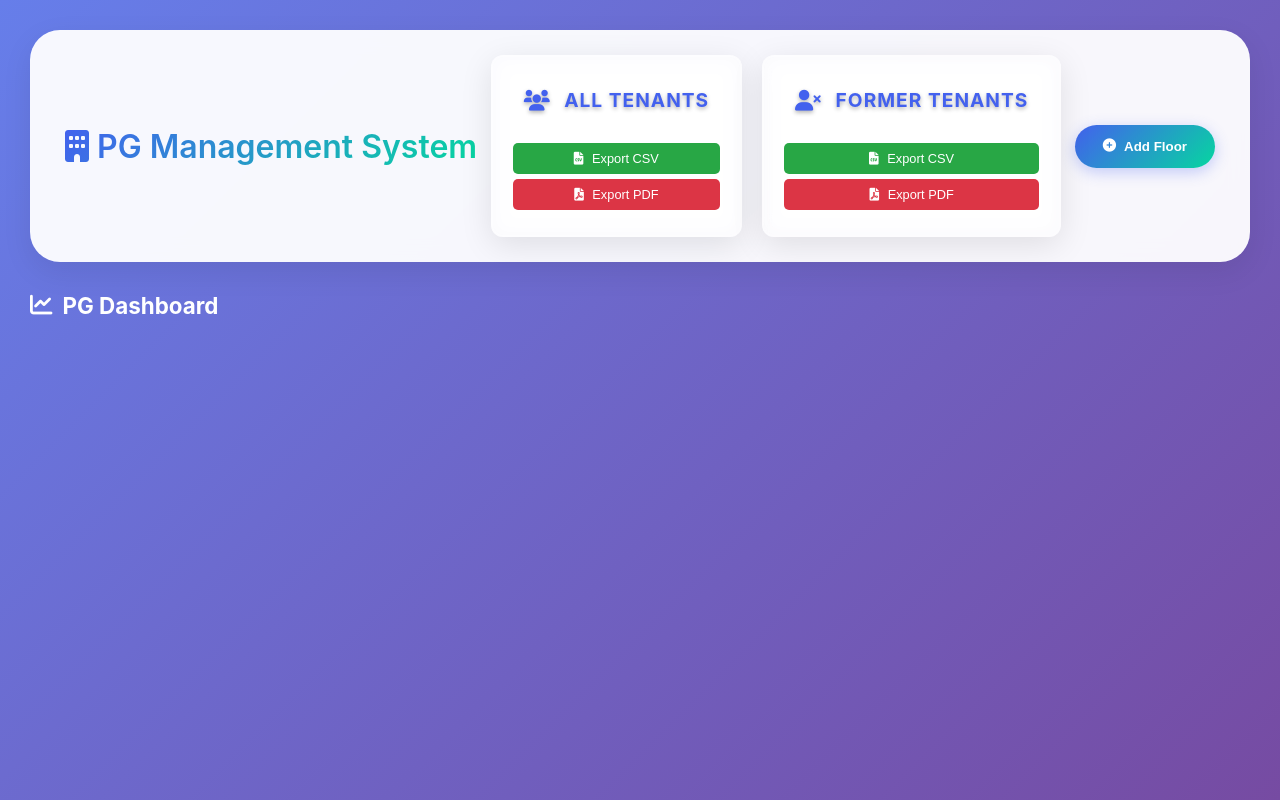
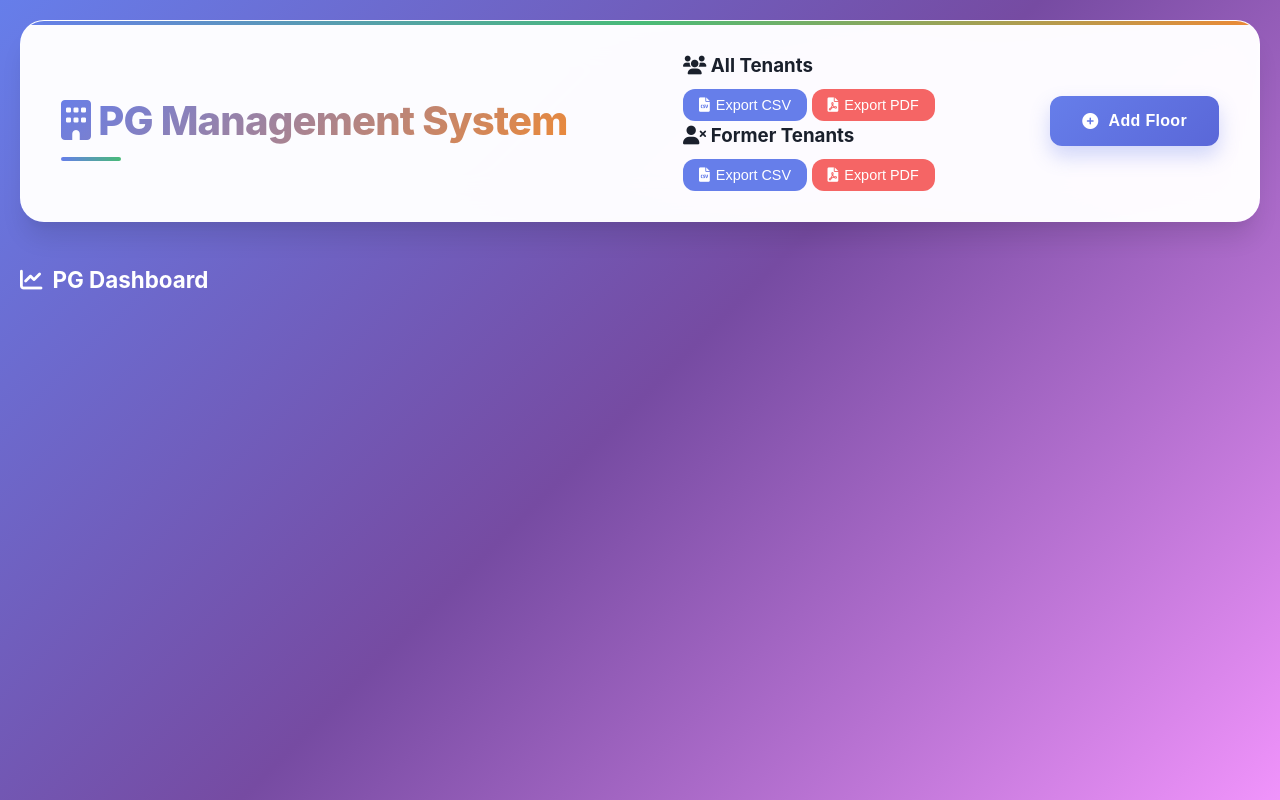
Before and after one commit to ownproject33-commits/TSP_LB, a Flask app: page / in a window 1280 px wide. Run offline with Flask 3, Linux system fonts and the light colour scheme; data that the repository does not hold is empty; some libraries are stand-ins or nearby versions.

Commit message:
Update style.css

```diff
--- a/static/style.css
+++ b/static/style.css
@@ -3,22 +3,27 @@
 ========================================= */
 
 :root{
---primary-color:#4361ee;
---primary-dark:#3a56d4;
---secondary-color:#06d6a0;
---danger-color:#ef476f;
---warning-color:#ffd166;
---dark-color:#2b2d42;
---light-color:#f8f9fa;
---gray-color:#6c757d;
+--primary-color:#667eea;
+--primary-dark:#5a67d8;
+--secondary-color:#48bb78;
+--accent-color:#ed8936;
+--danger-color:#f56565;
+--warning-color:#ecc94b;
+--dark-color:#1a202c;
+--light-color:#f7fafc;
+--gray-color:#718096;
+--border-color:#e2e8f0;
 
---border-radius:16px;
---card-radius:20px;
+--border-radius:20px;
+--card-radius:24px;
+--button-radius:12px;
 
---box-shadow:0 10px 30px rgba(0,0,0,.08);
---box-shadow-hover:0 20px 40px rgba(0,0,0,.12);
+--box-shadow:0 20px 25px -5px rgba(0,0,0,.1), 0 10px 10px -5px rgba(0,0,0,.04);
+--box-shadow-hover:0 25px 50px -12px rgba(0,0,0,.25);
+--box-shadow-sm:0 1px 3px 0 rgba(0,0,0,.1), 0 1px 2px 0 rgba(0,0,0,.06);
 
---transition:all .3s ease;
+--transition:all .3s cubic-bezier(.4,0,.2,1);
+--transition-slow:all .5s cubic-bezier(.4,0,.2,1);
 }
 
 /* =========================================
@@ -32,10 +37,13 @@
 }
 
 body{
-font-family:'Inter',-apple-system,BlinkMacSystemFont,'Segoe UI',Roboto,sans-serif;
-background:linear-gradient(135deg,#667eea 0%,#764ba2 100%);
+font-family:'Inter',-apple-system,BlinkMacSystemFont,'Segoe UI',Roboto,'Helvetica Neue',Arial,sans-serif;
+background:linear-gradient(135deg,#667eea 0%,#764ba2 50%,#f093fb 100%);
+background-attachment:fixed;
 min-height:100vh;
-padding:30px;
+padding:20px;
+color:var(--dark-color);
+line-height:1.6;
 }
 
 /* =========================================
@@ -52,30 +60,54 @@
 ========================================= */
 
 .app-header{
-background:rgba(255,255,255,.95);
-backdrop-filter:blur(10px);
-border-radius:30px;
-padding:25px 35px;
-margin-bottom:30px;
-
+background:rgba(255,255,255,.98);
+backdrop-filter:blur(20px) saturate(180%);
+border-radius:var(--card-radius);
+padding:30px 40px;
+margin-bottom:40px;
+border:1px solid rgba(255,255,255,.2);
 box-shadow:var(--box-shadow);
 
 display:flex;
 justify-content:space-between;
 align-items:center;
 flex-wrap:wrap;
+gap:20px;
+position:relative;
+overflow:hidden;
+}
+
+.app-header::before{
+content:'';
+position:absolute;
+top:0;
+left:0;
+right:0;
+height:4px;
+background:linear-gradient(90deg,var(--primary-color),var(--secondary-color),var(--accent-color));
 }
 
 h1{
-font-size:2.2rem;
-font-weight:700;
-
-background:linear-gradient(135deg,var(--primary-color),var(--secondary-color));
+font-size:2.5rem;
+font-weight:800;
+letter-spacing:-0.02em;
+background:linear-gradient(135deg,var(--primary-color),var(--accent-color));
 background-clip:text;
 -webkit-background-clip:text;
-
 color:transparent;
 -webkit-text-fill-color:transparent;
+position:relative;
+}
+
+h1::after{
+content:'';
+position:absolute;
+bottom:-8px;
+left:0;
+width:60px;
+height:4px;
+background:linear-gradient(90deg,var(--primary-color),var(--secondary-color));
+border-radius:2px;
 }
 
 .dashboard-title{
@@ -92,25 +124,48 @@
 ========================================= */
 
 .primary-btn{
-background:linear-gradient(135deg,var(--primary-color),var(--secondary-color));
+background:linear-gradient(135deg,var(--primary-color),var(--primary-dark));
 color:white;
 border:none;
-padding:14px 28px;
-border-radius:50px;
-font-weight:600;
+padding:16px 32px;
+border-radius:var(--button-radius);
+font-weight:700;
+font-size:1rem;
+letter-spacing:0.02em;
 cursor:pointer;
 
-display:flex;
+display:inline-flex;
 align-items:center;
-gap:8px;
+gap:10px;
 
-box-shadow:0 4px 15px rgba(67,97,238,.3);
+box-shadow:0 10px 20px rgba(102,126,234,.3);
 transition:var(--transition);
+position:relative;
+overflow:hidden;
+}
+
+.primary-btn::before{
+content:'';
+position:absolute;
+top:0;
+left:-100%;
+width:100%;
+height:100%;
+background:linear-gradient(90deg,transparent,rgba(255,255,255,.2),transparent);
+transition:left .5s;
+}
+
+.primary-btn:hover::before{
+left:100%;
 }
 
 .primary-btn:hover{
-transform:translateY(-2px);
-box-shadow:0 8px 25px rgba(67,97,238,.4);
+transform:translateY(-3px) scale(1.02);
+box-shadow:0 20px 40px rgba(102,126,234,.4);
+}
+
+.primary-btn:active{
+transform:translateY(-1px) scale(1.01);
 }
 
 .btn{
@@ -233,163 +309,80 @@
 ========================================= */
 
 .bed-card{
+background:rgba(255,255,255,.98);
+backdrop-filter:blur(20px) saturate(180%);
+border:1px solid rgba(255,255,255,.2);
 border-radius:20px;
-padding:20px;
+padding:24px;
 text-align:center;
 cursor:pointer;
-transition:var(--transition);
+transition:var(--transition-slow);
 display:flex;
 flex-direction:column;
 align-items:center;
-gap:6px;
+gap:8px;
+box-shadow:var(--box-shadow-sm);
+position:relative;
+overflow:hidden;
+}
+
+.bed-card::before{
+content:'';
+position:absolute;
+top:0;
+left:0;
+right:0;
+bottom:0;
+background:linear-gradient(135deg,transparent,rgba(255,255,255,.1));
+opacity:0;
+transition:var(--transition);
+}
+
+.bed-card:hover::before{
+opacity:1;
 }
 
 .bed-card:hover{
-transform:translateY(-5px);
+transform:translateY(-8px) scale(1.02);
+box-shadow:var(--box-shadow-hover);
 }
 
 .bed-card.occupied{
-background:linear-gradient(135deg,#f43f5e,#e11d48);
+background:linear-gradient(135deg,#f87171,#ef4444);
 color:white;
+border-color:rgba(248,113,113,.3);
+}
+
+.bed-card.occupied::after{
+content:'';
+position:absolute;
+top:0;
+left:0;
+right:0;
+height:3px;
+background:linear-gradient(90deg,#fca5a5,#f87171);
 }
 
 .bed-card.empty{
-background:linear-gradient(135deg,#10b981,#059669);
+background:linear-gradient(135deg,#34d399,#10b981);
 color:white;
+border-color:rgba(52,211,153,.3);
 position:relative;
+}
+
+.bed-card.empty::after{
+content:'';
+position:absolute;
+top:0;
+left:0;
+right:0;
+height:3px;
+background:linear-gradient(90deg,#6ee7b7,#34d399);
 }
 
 .bed-card .btn-danger{
 background:var(--danger-color);
 color:white;
-border:none;
-padding:4px 8px;
-border-radius:6px;
-font-size:.7rem;
-margin-top:4px;
-cursor:pointer;
-transition:var(--transition);
-}
-
-.bed-card .btn-danger:hover{
-background:#dc3545;
-transform:translateY(-1px);
-}
-
-.bed-card.app-header {
-    background: linear-gradient(135deg, #667eea 0%, #764ba2 100%);
-    color: white;
-    padding: 20px;
-    border-radius: 10px;
-    margin-bottom: 30px;
-    display: flex;
-    justify-content: space-between;
-    align-items: center;
-    flex-wrap: wrap;
-    gap: 20px;
-}
-
-.app-header h1 {
-    margin: 0;
-    font-size: 2rem;
-    font-weight: 600;
-}
-
-.export-buttons {
-    display: flex;
-    gap: 20px;
-    flex-wrap: wrap;
-}
-
-.export-group {
-    background: rgba(255, 255, 255, 0.15);
-    padding: 20px;
-    border-radius: 12px;
-    backdrop-filter: blur(10px);
-    border: 2px solid rgba(255, 255, 255, 0.3);
-    box-shadow: 0 8px 32px rgba(0, 0, 0, 0.1);
-}
-
-.export-group h3 {
-    margin: 0 0 20px 0;
-    font-size: 1.2rem;
-    color: #4361ee;
-    text-align: center;
-    font-weight: 700;
-    text-transform: uppercase;
-    letter-spacing: 1px;
-    text-shadow: 0 2px 4px rgba(0, 0, 0, 0.3);
-    padding: 10px;
-    background: rgba(255, 255, 255, 0.1);
-    border-radius: 8px;
-    border: 1px solid rgba(255, 255, 255, 0.2);
-}
-
-.export-group h3 i {
-    margin-right: 8px;
-    font-size: 1.3rem;
-    vertical-align: middle;
-}
-
-.export-group button {
-    display: block;
-    width: 100%;
-    margin: 5px 0;
-    padding: 8px 12px;
-    font-size: 0.8rem;
-    border: none;
-    border-radius: 5px;
-    cursor: pointer;
-    transition: all 0.3s ease;
-    font-weight: 500;
-}
-
-.export-group .btn-primary {
-    background: #28a745;
-    color: white;
-}
-
-.export-group .btn-primary:hover {
-    background: #218838;
-    transform: translateY(-2px);
-}
-
-.export-group .btn-danger {
-    background: #dc3545;
-    color: white;
-}
-
-.export-group .btn-danger:hover {
-    background: #c82333;
-    transform: translateY(-2px);
-}
-
-.export-group button i {
-    margin-right: 5px;
-}
-
-.bed-number{
-font-size:.9rem;
-opacity:.9;
-}
-
-.tenant-name{
-font-size:1.3rem;
-font-weight:700;
-}
-
-.tenant-detail{
-font-size:.9rem;
-opacity:.9;
-}
-
-.status-badge{
-display:inline-block;
-margin-top:8px;
-padding:4px 12px;
-border-radius:20px;
-background:rgba(255,255,255,.2);
-font-size:.8rem;
 }
 
 /* =========================================
```
Also changed, not shown: other parts of static/style.css (+135 -14 lines).
